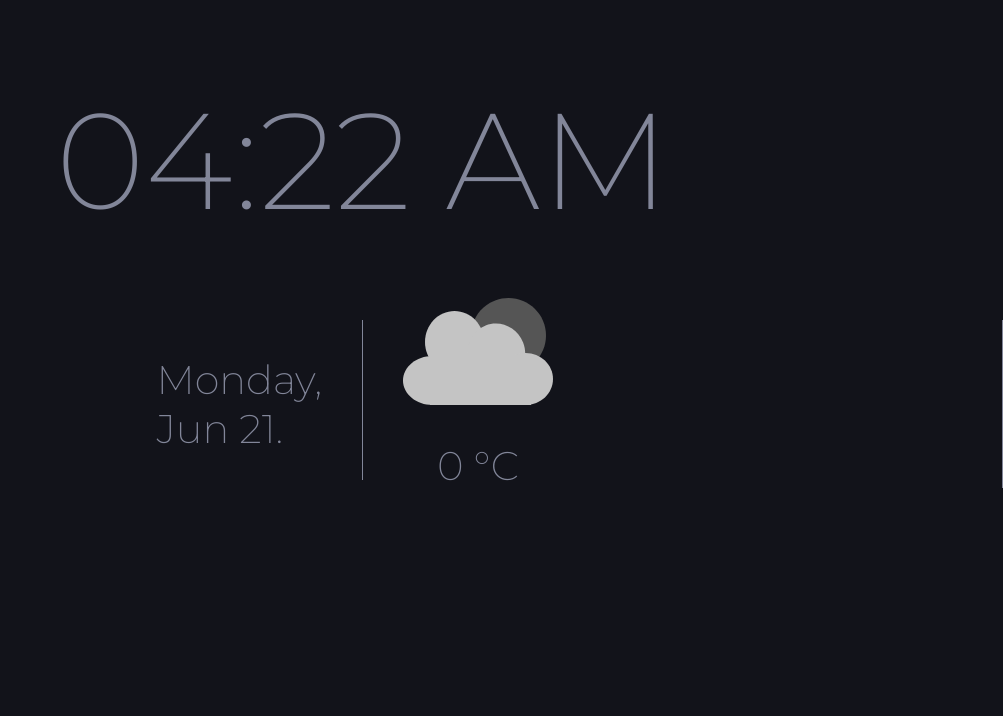
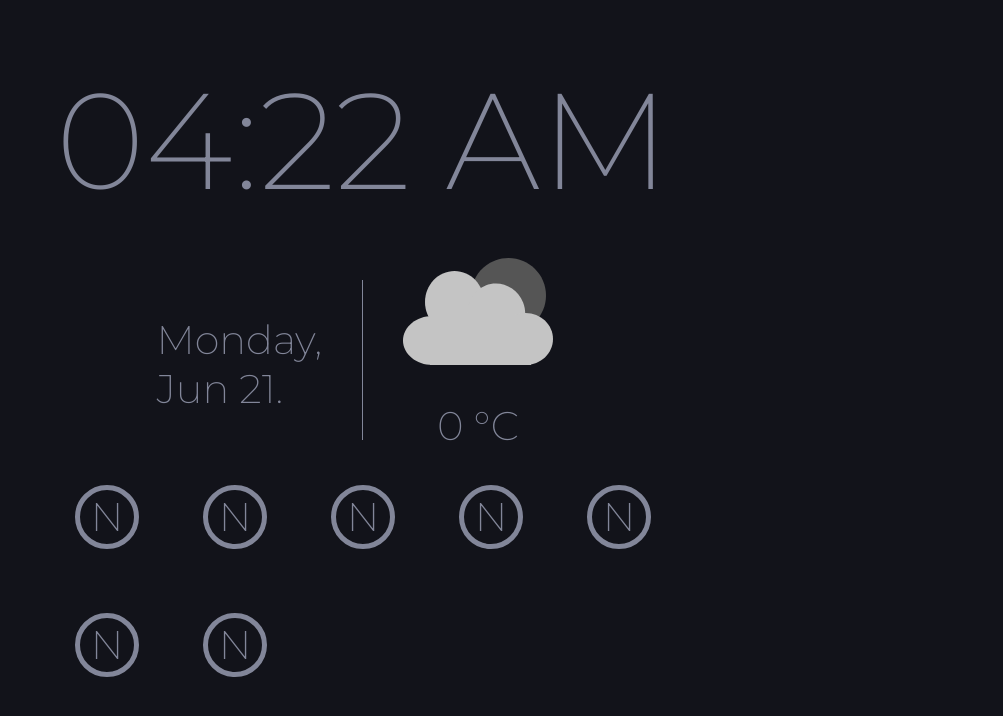
Before and after one commit to AdamAranha/web-extension, a React (Create React App) app in the folder chromeextension/: page / in a window 1280 px wide. Shown: the top 716 px of the page, without its empty margins (277-1280 px from the left). Built offline with nearby package versions, Linux system fonts and the light colour scheme; no server answers.

Commit message:
Completed base look for shortcuts

```diff
--- /dev/null
+++ b/chromeextension/src/components/Shortcut/Shortcut.css
@@ -0,0 +1,69 @@
+@import url('https://fonts.googleapis.com/css2?family=Montserrat:wght@200&display=swap');
+
+.shortcut-wrapper{
+    height: 10vw;
+    width: 10vw;
+    transition: 100ms ease-in-out background-color;
+    position: relative;
+    display: flex;
+    justify-content: center;
+    align-items: center;
+}
+
+.shortcut-wrapper:hover{
+    filter: brightness(105%);
+    background-color: #161820;
+    border-radius:10px;
+}
+
+.shortcut-container{
+    position: relative;
+}
+
+.shortcut-option-div{
+    position:absolute;
+    top: .25vw;
+    right: .25vw;
+    border-radius: 50%;
+    height: 2vw;
+    width: 2vw;
+    display: flex;
+    flex-direction: column;
+    align-items: center;
+    justify-content: center;
+    transition: 150ms ease-in background-color;
+    transition: 100ms ease-in opacity 300ms;
+    opacity: 0;
+}
+
+.shortcut-option-div:hover{
+filter:brightness(130%);
+background-color: #1d202b;
+}
+
+.shortcut-option-div:active{
+    transition-delay: 0s ;
+}
+
+.circle{
+    height: 5vw;
+    width:5vw;
+    /* background-color: #828699; */
+    border-radius: 50%;
+    border: 5px solid #828699;
+    display: flex;
+    justify-content: center;
+    align-items: center;
+    color: #828699;
+    font-family: 'Montserrat', sans-serif;
+    font-size:5vh;
+}
+
+.shortcut-option-circle{
+    height:5px;
+    width:5px;
+    background-color: #a8acc5;
+    border-radius: 50%;
+    margin:2px;
+
+}
--- /dev/null
+++ b/chromeextension/src/components/Shortcut/Shortcut.js
@@ -0,0 +1,36 @@
+import React, { useState } from 'react';
+import './Shortcut.css';
+
+function Shortcut() {
+
+
+    const [opacity, setOpacity] = useState('0%')
+    const [delay, setDelay] = useState('300ms')
+
+    return (
+        <div className='shortcut-wrapper' onMouseEnter={() => {
+            setOpacity('100%')
+            setDelay('300ms')
+        }} onMouseLeave={() => {
+            setOpacity('0%')
+            setDelay('0s')
+        }}>
+            <div className='shortcut-option-div' onMouseLeave={() => {
+                setDelay('0s')
+            }} style={{
+                opacity: opacity,
+                transitionDelay: delay
+            }}>
+                <div className='shortcut-option-circle'></div>
+                <div className='shortcut-option-circle'></div>
+                <div className='shortcut-option-circle'></div>
+
+            </div>
+            <div className='circle'>
+                <p>N</p>
+            </div>
+        </div>
+    )
+}
+
+export default Shortcut
--- a/chromeextension/src/pages/Homepage/Homepage.js
+++ b/chromeextension/src/pages/Homepage/Homepage.js
@@ -14,6 +14,7 @@ function Homepage() {
                 <Section1 />
                 <Section2 />
                 <Section3 />
+
             </div>
         </div>
     )
--- a/chromeextension/src/pages/Section1/Section1.css
+++ b/chromeextension/src/pages/Section1/Section1.css
@@ -3,7 +3,7 @@
 
 
 .section1-container{
-    height: 40vh;
+    height: 35vh;
     width: 100vw;
     display:flex;
     justify-content: center;
--- a/chromeextension/src/pages/Section2/Section2.css
+++ b/chromeextension/src/pages/Section2/Section2.css
@@ -26,7 +26,6 @@
 }
 
 .weather-container{
-    border-right: solid 1px #828699;
     color:#828699;
     font-family: 'Montserrat', sans-serif;
     height: 100%;
--- a/chromeextension/src/pages/Section3/Section3.css
+++ b/chromeextension/src/pages/Section3/Section3.css
@@ -1,4 +1,30 @@
+
+.section3-wrapper{
+    width: 100vw;
+    display: flex;
+    justify-content: center;
+
+}
+
 .section3-container{
-    height: 40vh;
-    width: 100vw;
+
+    display: grid;
+    padding: 1vw;
+
+    grid-template-columns: repeat(5,1fr);
+    /* justify-content: center; */
+    align-items: center;
 }
+
+
+
+
+
+.section3-shortcut{
+    /* background-color: #12131A; */
+    /* height: 15vw;
+    width: 15vw; */
+    display: flex;
+    /* justify-content: center;
+    align-items: center; */
+}
--- a/chromeextension/src/pages/Section3/Section3.js
+++ b/chromeextension/src/pages/Section3/Section3.js
@@ -1,13 +1,41 @@
-import React from 'react';
+import React, { useState } from 'react';
 import './Section3.css';
+import Shortcut from '../../components/Shortcut/Shortcut.js'
 
 function Section3() {
 
+    const [display, setDisplay] = useState('flex')
+    const [dummyDisplay, setDummyDisplay] = useState('flex')
+    const [color, setColor] = useState('#12131A')
+
+    function showElement() {
+        setDisplay('flex')
+    }
 
     return (
-        <div className='section3-container'>
+        <div className='section3-wrapper'>
+            <div className='section3-container'>
+                <Shortcut />
+                <Shortcut />
+                <Shortcut />
+                <Shortcut />
+                <Shortcut />
+                <Shortcut />
+                <Shortcut />
+            </div>
+
+            {/* <div
+                style={{
+                    height: '100px',
+                    width: '100px',
+                    backgroundColor: 'blue'
+                }}>
+            </div> */}
+
+
 
         </div>
+
     )
 }
 
```
